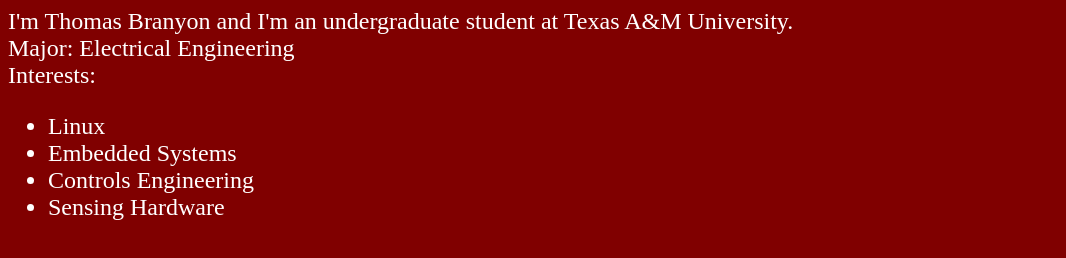
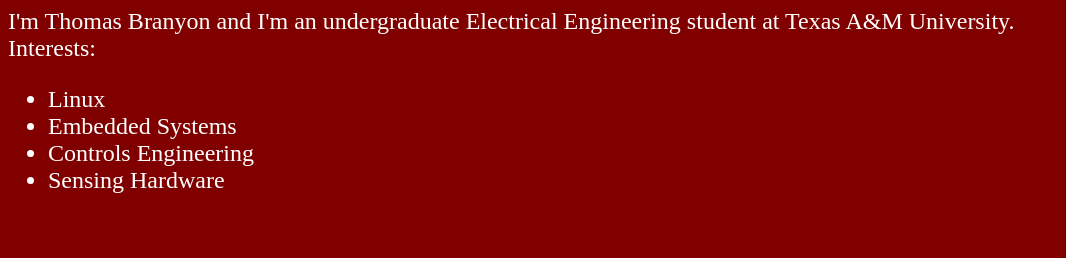
Before and after one commit to tbranyon/tbranyon.github.io, a plain HTML site: page index.html in a window 1280 px wide. Shown: the whole page, without its empty margins (0-1066 px from the left). Drawn offline with Linux system fonts and the light colour scheme.

Commit message:
Update index.html

```diff
--- a/index.html
+++ b/index.html
@@ -1,8 +1,7 @@
 <HTML>
 <body bgcolor = "#800000">
 <font color = "#FFFFFF">
-<font size = "5">I'm Thomas Branyon and I'm an undergraduate student at Texas A&M University.<br>
-Major: Electrical Engineering<br>
+<font size = "5">I'm Thomas Branyon and I'm an undergraduate Electrical Engineering student at Texas A&M University.<br>
 Interests:
 <ul>
 <li>Linux</li>
```
